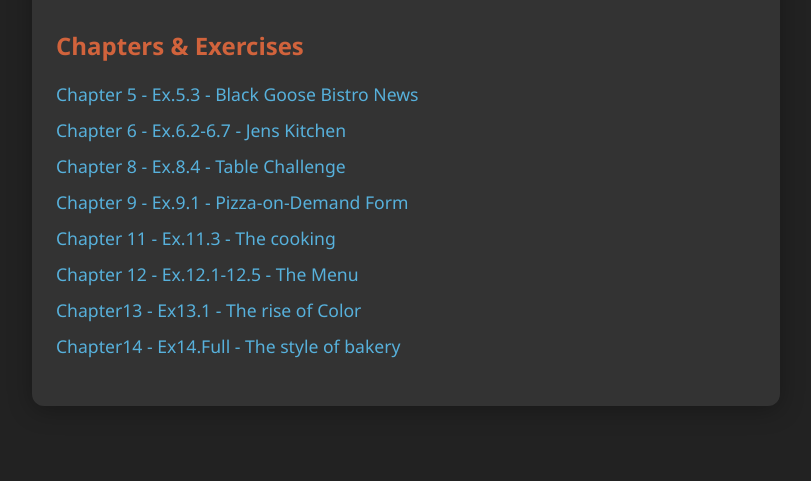
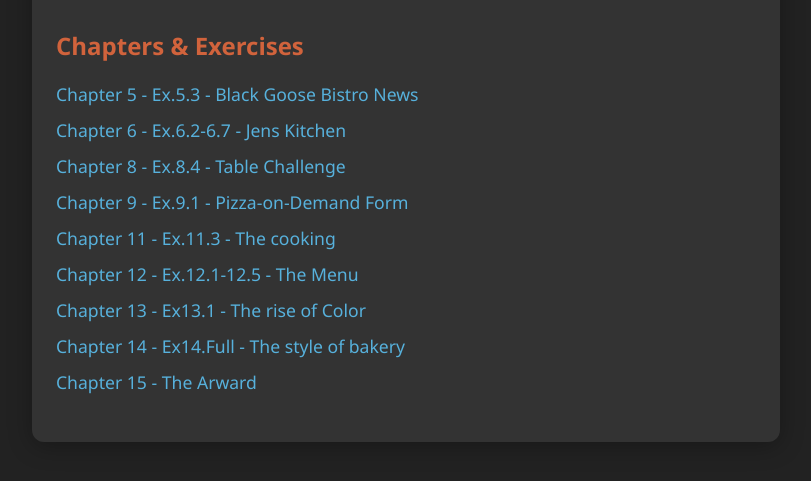
Before and after one commit to 29knzb2azB5ntoWp/29knzb2azB5ntoWp.github.io, a plain HTML site: page index.html in a window 1280 px wide. Shown: the part 345-826 px from the top of the page, without its empty margins (234-1045 px from the left). Before the commit the page ends 800 px from the top, so only its background shows below. Drawn offline with Linux system fonts and the light colour scheme.

Commit message:
add index

```diff
--- a/index.html
+++ b/index.html
@@ -77,8 +77,9 @@
             <li><a href="Chapter9/pizza.html">Chapter 9 - Ex.9.1 - Pizza-on-Demand Form</a></li>
             <li><a href="Chapter11/cooking.html">Chapter 11 - Ex.11.3 - The cooking</a></li>
             <li><a href="Chapter12/menu.html">Chapter 12 - Ex.12.1-12.5 - The Menu</a></li>
-            <li><a href="Chapter13/Ex13_1.html">Chapter13 - Ex13.1 - The rise of Color</a></li>
-            <li><a href="Chapter14/Ex14_1.html">Chapter14 - Ex14.Full - The style of bakery </a></li>
+            <li><a href="Chapter13/Ex13_1.html">Chapter 13 - Ex13.1 - The rise of Color</a></li>
+            <li><a href="Chapter14/Ex14_1.html">Chapter 14 - Ex14.Full - The style of bakery </a></li>
+            <li><a href="Chapter15/bakery.html">Chapter 15 - The Arward</a></li>
     </div>
 </body>
 </html>
```
